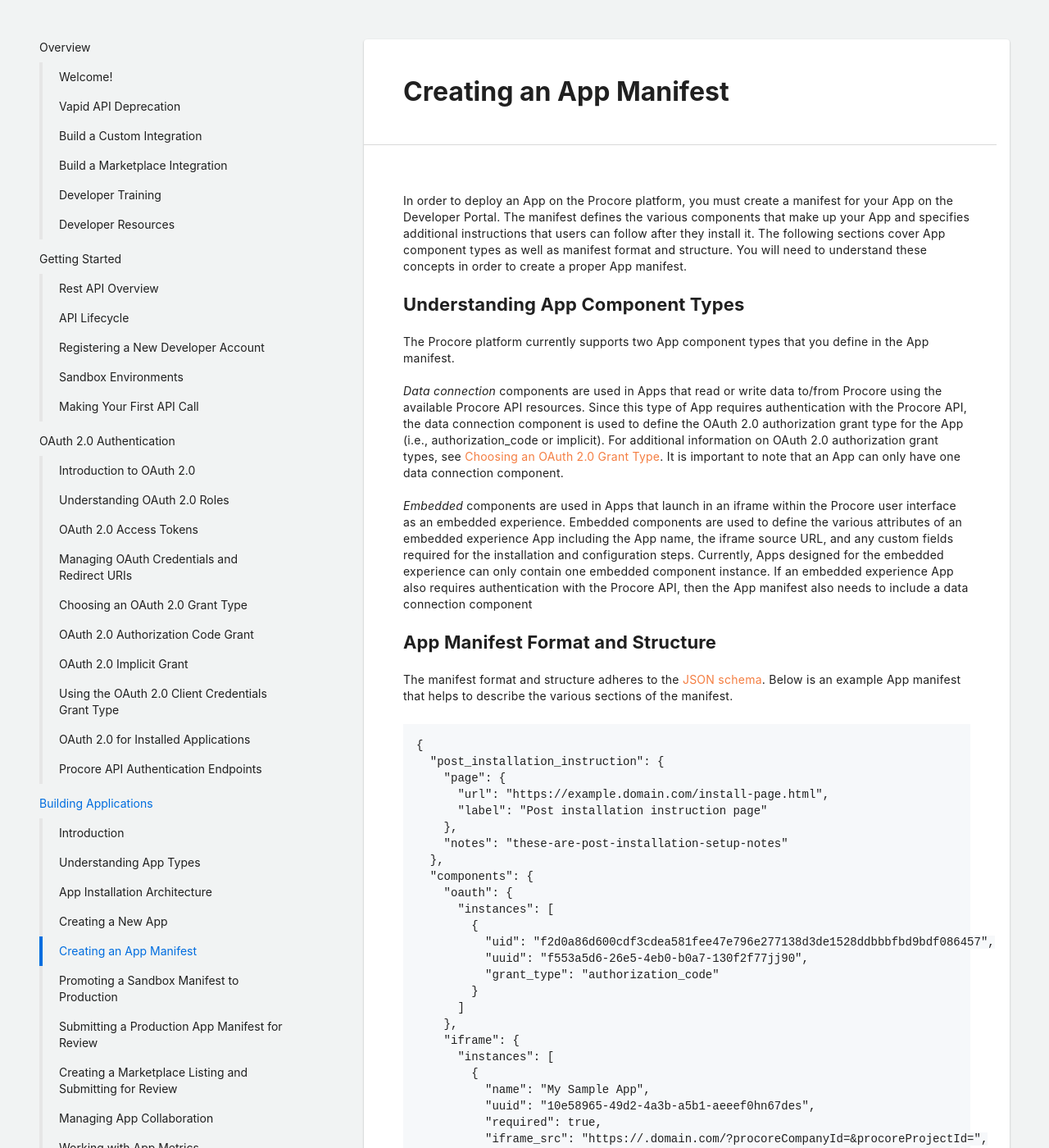
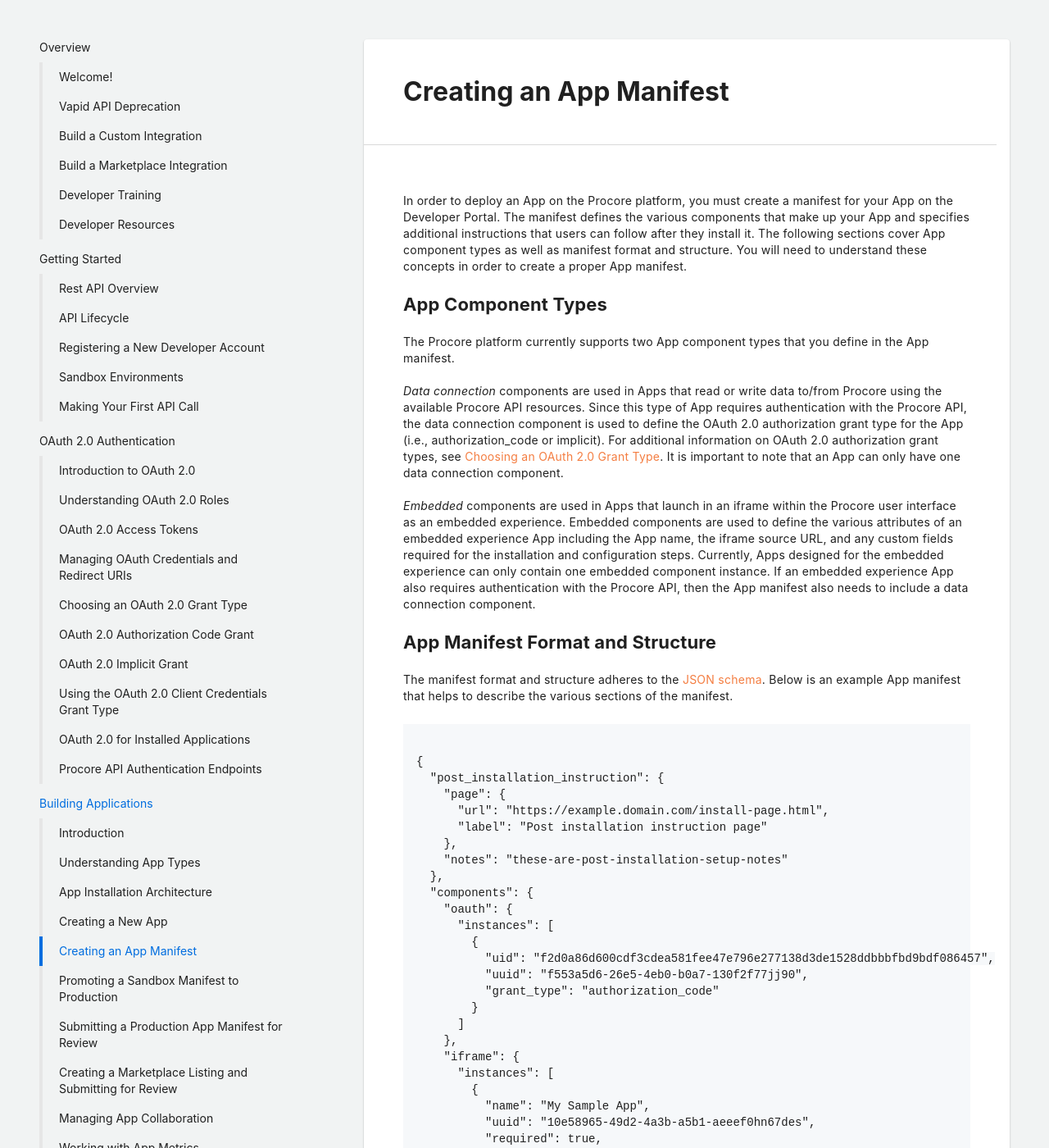
Before and after one commit to procore/documentation, a Jekyll site: the page built from building_applications/building_apps_define_manifest.md, in a window 1280 px wide and 1400 px high. Shown: the whole window at 82% size. Built offline with Jekyll 4.4.1, drawn with Linux system fonts in a browser that asks for light colours; some of the changed text lies outside the part shown.

Commit message:
Expanded section on custom fields and fixed some formatting issues

````diff
--- a/building_applications/building_apps_define_manifest.md
+++ b/building_applications/building_apps_define_manifest.md
@@ -11,7 +11,7 @@ The manifest defines the various components that make up your App and specifies
 The following sections cover App component types as well as manifest format and structure.
 You will need to understand these concepts in order to create a proper App manifest.
 
-## Understanding App Component Types
+## App Component Types
 
 The Procore platform currently supports two App component types that you define in the App manifest.
 
@@ -23,7 +23,7 @@ It is important to note that an App can only have one data connection component.
 _Embedded_ components are used in Apps that launch in an iframe within the Procore user interface as an embedded experience.
 Embedded components are used to define the various attributes of an embedded experience App including the App name, the iframe source URL, and any custom fields required for the installation and configuration steps.
 Currently, Apps designed for the embedded experience can only contain one embedded component instance.
-If an embedded experience App also requires authentication with the Procore API, then the App manifest also needs to include a data connection component
+If an embedded experience App also requires authentication with the Procore API, then the App manifest also needs to include a data connection component.
 
 ## App Manifest Format and Structure
 
@@ -31,6 +31,7 @@ The manifest format and structure adheres to the [JSON schema](https://json-sche
 Below is an example App manifest that helps to describe the various sections of the manifest.
 
 ```
+{% raw %}
 {
   "post_installation_instruction": {
     "page": {
@@ -77,6 +79,7 @@ Below is an example App manifest that helps to describe the various sections of
     }
   }
 }
+{% endraw %}
 ```
 
 Let’s dive deeper into the example above to understand the various sections that make up the manifest.
@@ -90,7 +93,7 @@ Use the `page:url` attribute to specify a link to an external website or downloa
 Use the `page:label` attribute to specify the label associated with the URL.
 
 **components** - specifies the various components that make up the App.
-Data connection components are defined by the oauth attribute. The details of each `oauth` instance are specified using the following parameters:
+Data connection components are defined by the `oauth` attribute. The details of each `oauth` instance are specified using the following parameters:
   - **uid** - a unique identifier automatically generated by the system. You do not need to specify a value for `uid`.
   - **uuid** - a unique identifier automatically generated by the system. You do not need to specify a value for `uuid`.
   - **grant_type** - defines the OAuth 2.0 authorization grant type for the App. Can be set to either `authorization_code` or `implicit`. Use `authorization_code` if your App uses the OAuth 2.0 Authorization Code Grant flow (as in the example above). These Apps store the client secret in a safe and secure (i.e., server-side) location and do not expose it to end users. See [Choosing an OAuth 2.0 Grant Type]({{ site.url }}{{ site.baseurl }}{% link oauth/oauth_choose_grant_type.md %}) and [OAuth 2.0 Authorization Code Grant Flow]({{ site.url }}{{ site.baseurl }}{% link oauth/oauth_auth_grant_flow.md %}) for additional information. Use `implicit` if your App uses the OAuth 2.0 Implicit Grant flow. These Apps, such as single-page javascript browser applications, do not utilize or require a client secret. See [OAuth 2.0 Implicit Grant Flow]({{ site.url }}{{ site.baseurl }}{% link oauth/oauth_implicit_flow.md %}) for additional information.
````
Also changed, not shown: other parts of building_applications/building_apps_define_manifest.md (+10 -10 lines).
